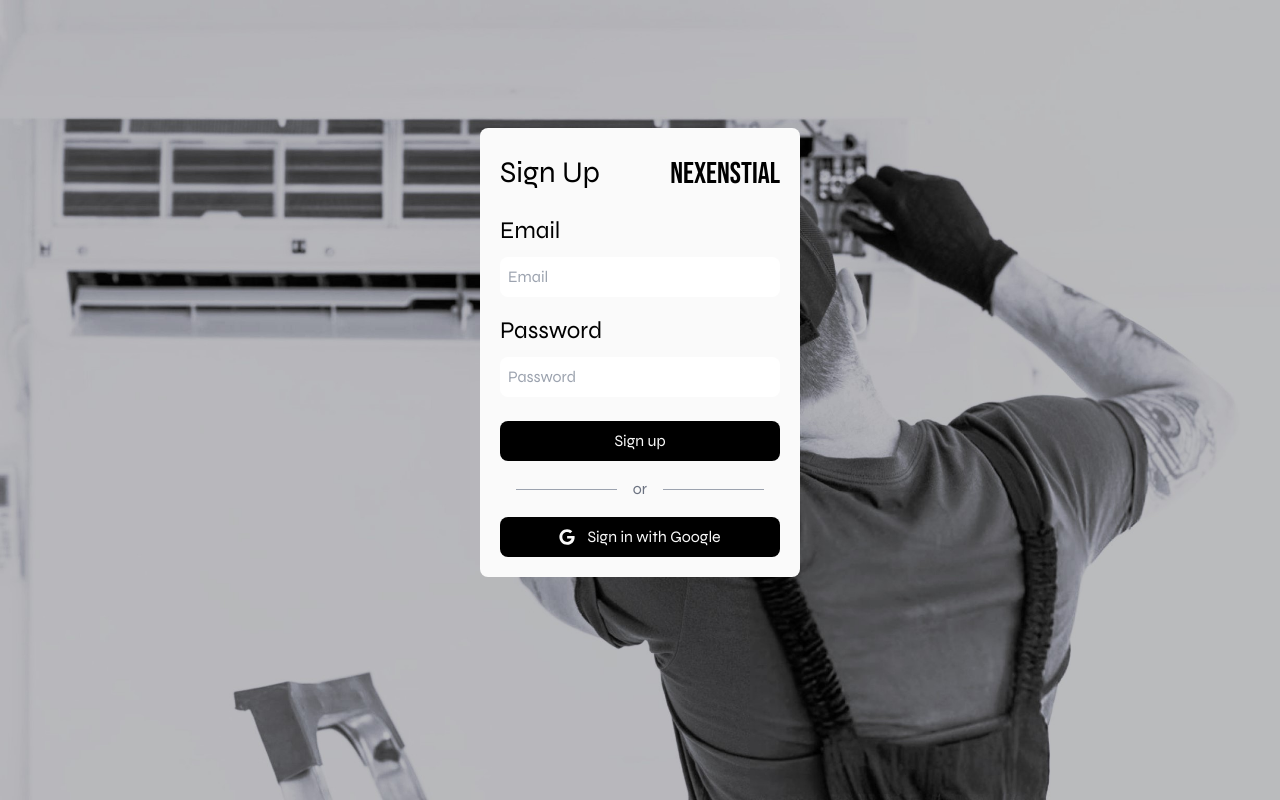
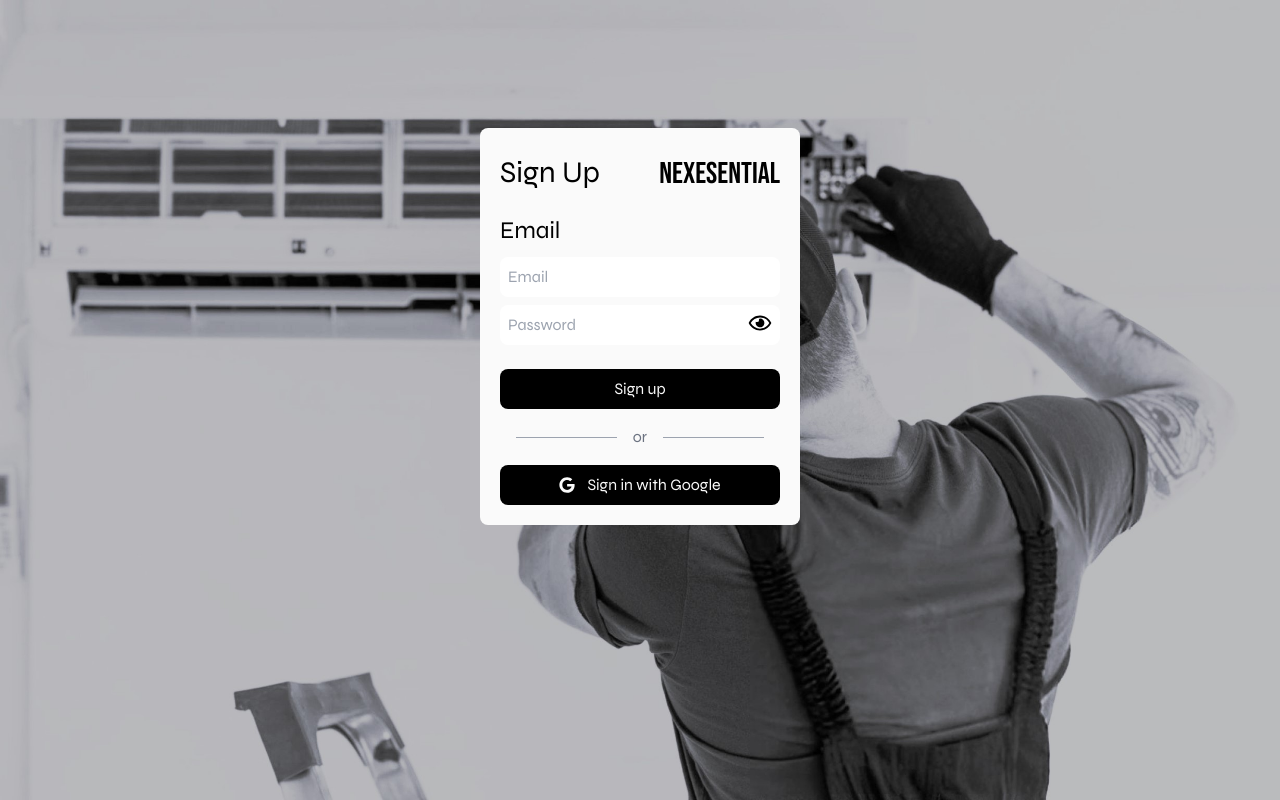
Before and after one commit to Shrinivas-Bakale/FSDProject, a React (Vite) app: page /signup in a window 1280 px wide. Built offline with nearby package versions, Linux system fonts and the light colour scheme.

Commit message:
Login process done

```diff
--- a/src/App.jsx
+++ b/src/App.jsx
@@ -8,6 +8,7 @@
 import UserAuthentication from './pages/firebase/UserAuthentication'
 import ServicePage from './pages/ServicePage/ServicePage'
 import CategoryPage from './pages/ServicePage/CategoryPage'
+
 
 function App() {
   return (
--- a/src/Components/Navbar.jsx
+++ b/src/Components/Navbar.jsx
@@ -1,13 +1,34 @@
-import React from 'react'
-import logo from "../assets/service-logo-template-design-vector_20029-567.avif"
+import React, { useEffect, useState } from 'react'
+// import logo from "../assets/service-logo-template-design-vector_20029-567.avif"
 import { IoCartOutline } from "react-icons/io5";
 import { NavLink, useNavigate } from 'react-router-dom';
-import { BsInstagram } from "react-icons/bs";
-import { BsWhatsapp } from "react-icons/bs";
+// import { BsInstagram } from "react-icons/bs";
+// import { BsWhatsapp } from "react-icons/bs";
+import { getAuth, onAuthStateChanged, signOut } from 'firebase/auth'
+import { firebaseApp } from '../pages/firebase/Firebase';
 
 
 const Navbar = () => {
     const navigate = useNavigate();
+    const [loginButtonVisibility, setLoginButtonVisibility] = useState(true)
+    const [user, setUser] = useState(null);
+
+    const auth = getAuth(firebaseApp);
+
+    useEffect(() => {
+        onAuthStateChanged(auth, (user) => {
+            if (user) {
+                setLoginButtonVisibility(false)
+                setUser(user)
+                console.log(user)
+            }
+            else {
+                setLoginButtonVisibility(true)
+                setUser(null)
+            }
+        })
+    }, [])
+
     return (
         <>
             <div className=' bg-lightBackground sticky top-0 z-50'>
@@ -20,13 +41,10 @@
                                     <button onClick={() => navigate("/")}>
 
                                         <h1 className='main-logo text-[38px] mt-3'>
-                                            Nexenstial
+                                            Nexesential
                                         </h1>
                                     </button>
                                     <div className='flex gap-5 items-center '>
-
-
-
 
                                     </div>
                                 </div>
@@ -46,8 +64,11 @@
                                     <NavLink className="underline-link">
                                         <h3>Homes</h3>
                                     </NavLink> */}
-
-                                    <NavLink className="underline-link" to={"/login"}> Login</NavLink>
+                                    {
+                                        loginButtonVisibility ?
+                                            <NavLink className="underline-link" to={"/login"}> Login</NavLink>
+                                            : <button onClick={() => { signOut(auth) }}>Logout</button>
+                                    }
                                     <NavLink>
                                         <IoCartOutline className='text-3xl' />
                                     </NavLink>
--- a/src/main.jsx
+++ b/src/main.jsx
@@ -2,9 +2,12 @@
 import { createRoot } from 'react-dom/client'
 import App from './App.jsx'
 import './index.css'
+import { FirebaseProvider } from './pages/firebase/Firebase.jsx'
 
 createRoot(document.getElementById('root')).render(
   <StrictMode>
-    <App />
+    <FirebaseProvider>
+      <App />
+    </FirebaseProvider>
   </StrictMode>,
 )
--- a/src/pages/Onboarding/Login.jsx
+++ b/src/pages/Onboarding/Login.jsx
@@ -1,19 +1,20 @@
-import React from 'react'
+import React, { useState } from 'react'
 import { useNavigate } from 'react-router-dom'
 import { getAuth, signInWithEmailAndPassword } from 'firebase/auth'
 import toast, { Toaster } from 'react-hot-toast';
-import { app } from '../firebase/firebase'
+import { firebaseApp } from '../firebase/Firebase'
+import { FaRegEye } from 'react-icons/fa'
+import { FaRegEyeSlash } from 'react-icons/fa'
 
 const Login = () => {
-
-
     const [email, setEmail] = React.useState('');
     const [password, setPassword] = React.useState('');
+    const [showPassword, setShowPassword] = useState(false);
 
 
     const navigate = useNavigate()
 
-    const auth = getAuth(app)
+    const auth = getAuth(firebaseApp)
 
     const login = (e) => {
         e.preventDefault();
@@ -50,7 +51,7 @@
 
                             <div>
                                 <h1 className='main-logo text-3xl mt-1'>
-                                    Nexenstial
+                                    Nexesential
                                 </h1>
                             </div>
 
@@ -75,12 +76,21 @@
                                     <h2 className='text-2xl'>
                                         Password
                                     </h2>
-                                    <input type="password"
-                                        onChange={(e) => {
-                                            setPassword(e.target.value);
-                                        }}
-                                        placeholder='Password'
-                                        className='p-2 rounded-lg mt-2 w-full' />
+                                    <div className='relative'>
+                                        <button type='button' className='absolute right-0 top-4 ' onClick={() => setShowPassword(!showPassword)}>
+                                            {!showPassword ?
+                                                <FaRegEye className='w-10 h-5' />
+                                                :
+                                                <FaRegEyeSlash className='w-10 h-5' />
+                                            }
+                                        </button>
+                                        <input type={showPassword ? "text" : "password"}
+                                            onChange={(e) => {
+                                                setPassword(e.target.value);
+                                            }}
+                                            placeholder='Password'
+                                            className='p-2 rounded-lg mt-2 w-full' />
+                                    </div>
                                 </div>
 
                                 <div className='mt-4 w-full'>
--- a/src/pages/Onboarding/Signup.jsx
+++ b/src/pages/Onboarding/Signup.jsx
@@ -1,16 +1,19 @@
-import React from 'react'
+import React, { useState } from 'react'
 import { getAuth, createUserWithEmailAndPassword, GoogleAuthProvider, signInWithPopup } from 'firebase/auth'
 import toast, { Toaster } from 'react-hot-toast';
-import { app } from '../firebase/firebase'
+import { firebaseApp } from '../firebase/Firebase'
 import { useNavigate } from 'react-router-dom';
 import { FaGoogle } from "react-icons/fa";
+import { FaRegEye } from 'react-icons/fa'
+import { FaRegEyeSlash } from 'react-icons/fa'
 
 const Signup = () => {
 
   const [email, setEmail] = React.useState('');
   const [password, setPassword] = React.useState('');
+  const [showPassword, setShowPassword] = useState(false);
 
-  const auth = getAuth(app)
+  const auth = getAuth(firebaseApp)
 
   const navigate = useNavigate();
   const googleProvider = new GoogleAuthProvider();
@@ -64,7 +67,7 @@
 
                 <div>
                   <h1 className='main-logo text-3xl mt-1'>
-                    Nexenstial
+                    Nexesential
                   </h1>
                 </div>
 
@@ -85,11 +88,15 @@
                       className='p-2 rounded-lg mt-2 w-full' />
                   </div>
 
-                  <div className='mt-4 w-full'>
-                    <h2 className='text-2xl'>
-                      Password
-                    </h2>
-                    <input type="password"
+                  <div className='relative'>
+                                        <button type='button' className='absolute right-0 top-4 ' onClick={() => setShowPassword(!showPassword)}>
+                                            {!showPassword ?
+                                                <FaRegEye className='w-10 h-5' />
+                                                :
+                                                <FaRegEyeSlash className='w-10 h-5' />
+                                            }
+                                        </button>
+                                        <input type={showPassword ? "text" : "password"}
                                             onChange={(e) => {
                                                 setPassword(e.target.value);
                                             }}
--- a/src/pages/firebase/Example.jsx
+++ b/src/pages/firebase/Example.jsx
@@ -1,10 +1,10 @@
 import React from 'react'
 import { getDatabase, ref, set } from 'firebase/database'
-import { app } from '../../pages/firebase/firebase'
+import { firebaseApp } from '../../pages/firebase/Firebase'
 
 const Example = () => {
 
-    const db = getDatabase(app)
+    const db = getDatabase(firebaseApp)
 
     const writeUserData = () => {
         console.log("Hello")
--- a/src/pages/firebase/UserAuthentication.jsx
+++ b/src/pages/firebase/UserAuthentication.jsx
@@ -1,8 +1,8 @@
 import React from 'react'
 import { getAuth, createUserWithEmailAndPassword } from "firebase/auth"
-import { app } from './firebase'
+import { firebaseApp } from './Firebase'
 
-const auth = getAuth(app)
+const auth = getAuth(firebaseApp)
 const UserAuthentication = () => {
 
     const signup = () => {
--- a/src/pages/firebase/firebase.jsx
+++ b/src/pages/firebase/firebase.jsx
@@ -1,5 +1,9 @@
 import { initializeApp } from "firebase/app";
-import { getAnalytics } from "firebase/analytics";
+// import { getAnalytics } from "firebase/analytics";
+import { createContext, useContext } from "react";
+import { createUserWithEmailAndPassword, getAuth } from 'firebase/auth'
+import { getDatabase, set, ref } from "firebase/database";
+
 
 const firebaseConfig = {
     apiKey: "AIzaSyA0w1Lc8tB1oeN4BV_ov835egfjm1uptjg",
@@ -11,6 +15,27 @@
     measurementId: "G-FN29YW4ZTW",
     databaseURL: "https://fsdproject-2f44c-default-rtdb.firebaseio.com/"
 };
+// const analytics = getAnalytics(app);
 
-export const app = initializeApp(firebaseConfig);
-// const analytics = getAnalytics(app);
+
+export const firebaseApp = initializeApp(firebaseConfig);
+const firebaseAuth = getAuth(firebaseApp);
+export const FirebaseContext = createContext(null);
+const database = getDatabase(firebaseApp);
+export const useFirebase = () => useContext(FirebaseContext);
+
+export const FirebaseProvider = (props) => {
+    const signUpUsingEmailAndPassword = (email, password) => {
+        return createUserWithEmailAndPassword(firebaseAuth, email, password);
+    }
+
+    const putData = (key, data) => {
+        set(ref(database, key), data)
+    }
+
+    return (
+        <FirebaseContext.Provider value={{ signUpUsingEmailAndPassword, putData }}>
+            {props.children}
+        </FirebaseContext.Provider>
+    )
+}
```
Lines whose indentation alone changed are shown as unchanged.
